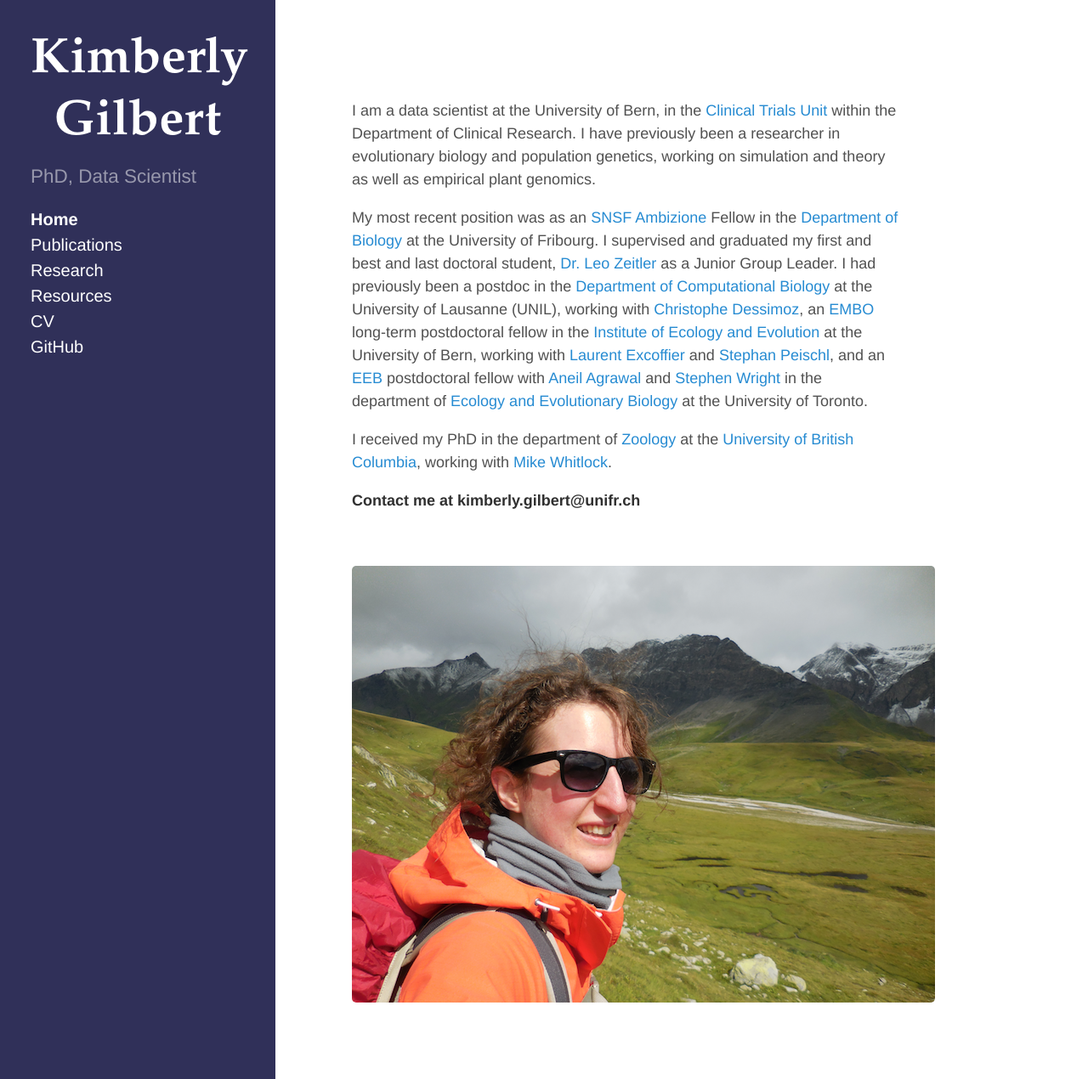
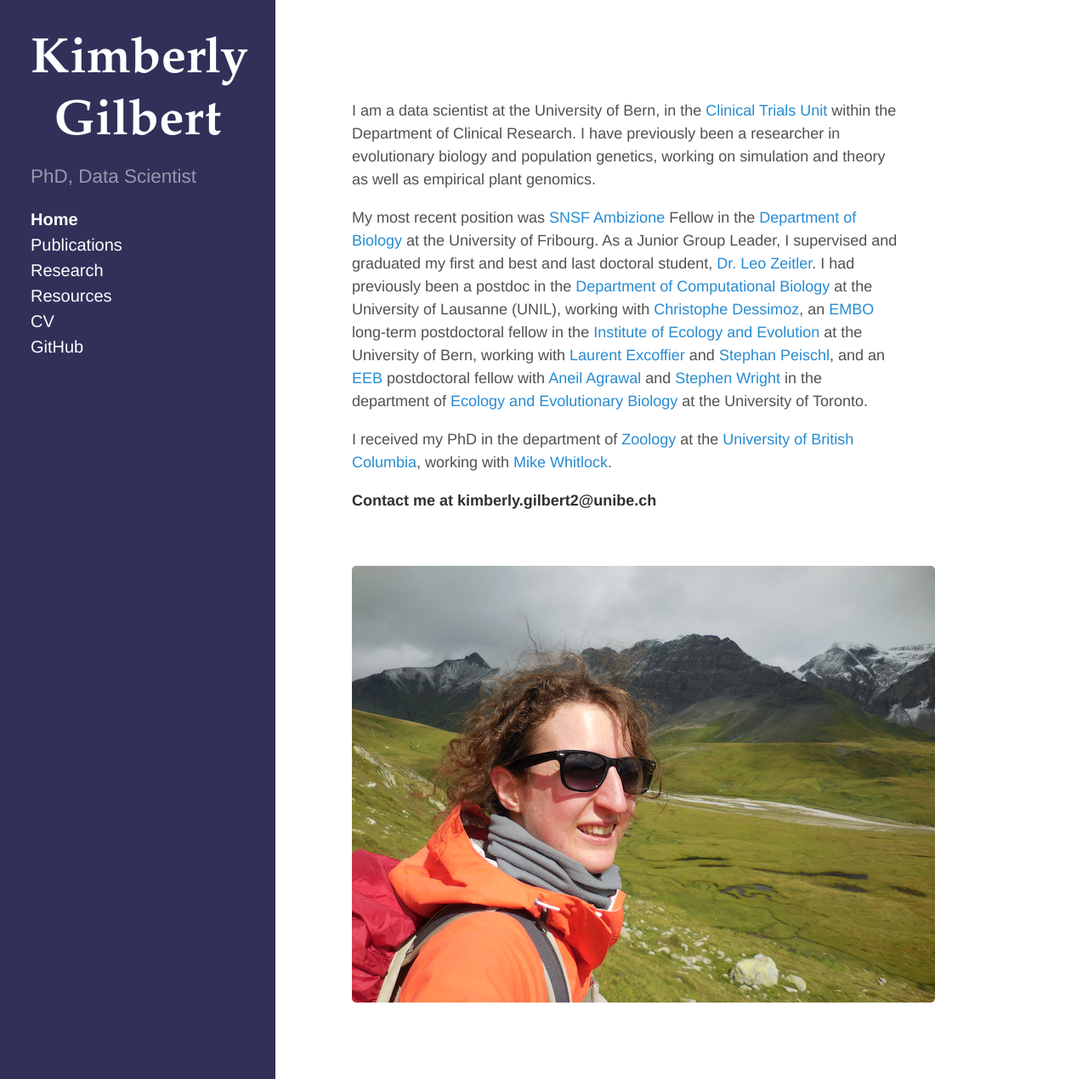
Before and after one commit to kjgilbert/kjgilbert.github.io, a Jekyll site: the page built from index.md, in a window 1280 px wide and 1270 px high. Shown: the whole window at 85% size. Built offline with Jekyll 4.4.1, drawn with Linux system fonts in a browser that asks for light colours; Markdown is read by kramdown in place of the engine named in the settings.

Commit message:
Update index.md
fix some grammar and email info

```diff
--- a/index.md
+++ b/index.md
@@ -10,9 +10,9 @@ title: Home
 
 I am a data scientist at the University of Bern, in the [Clinical Trials Unit](https://www.ispm.unibe.ch/research/research_support/ctu_bern/index_eng.html) within the Department of Clinical Research. I have previously been a researcher in evolutionary biology and population genetics, working on simulation and theory as well as empirical plant genomics.
 
-My most recent position was as an [SNSF Ambizione](http://www.snf.ch/en/funding/careers/ambizione/Pages/default.aspx)
+My most recent position was [SNSF Ambizione](http://www.snf.ch/en/funding/careers/ambizione/Pages/default.aspx)
 Fellow in the [Department of Biology](https://www.unifr.ch/bio/en/groups/gilbert/)
-at the University of Fribourg. I supervised and graduated my first and best and last doctoral student, [Dr. Leo Zeitler](https://scholar.google.de/citations?user=e-uwjOAAAAAJ&hl=de) as a Junior Group Leader. I had previously been a postdoc in the [Department of Computational Biology](https://www.unil.ch/dbc/en/home.html)
+at the University of Fribourg. As a Junior Group Leader, I supervised and graduated my first and best and last doctoral student, [Dr. Leo Zeitler](https://scholar.google.de/citations?user=e-uwjOAAAAAJ&hl=de). I had previously been a postdoc in the [Department of Computational Biology](https://www.unil.ch/dbc/en/home.html)
 at the University of Lausanne (UNIL), working with [Christophe Dessimoz](https://lab.dessimoz.org/),
 an [EMBO](http://www.embo.org/)
 long-term postdoctoral fellow in the [Institute of Ecology and Evolution](http://www.iee.unibe.ch/index_eng.html)
@@ -26,7 +26,7 @@ at the University of Toronto.
 
 I received my PhD in the department of [Zoology](http://www.zoology.ubc.ca/) at the [University of British Columbia](http://www.ubc.ca/), working with [Mike Whitlock](http://www.zoology.ubc.ca/person/whitlock).
 
-**Contact me at kimberly.gilbert@unifr.ch**
+**Contact me at kimberly.gilbert2@unibe.ch**
 <!--- &nbsp; &nbsp; &nbsp; &nbsp; &nbsp; &nbsp; &nbsp; &nbsp; &nbsp; &nbsp; &nbsp; **or kimberly.gilbert@unifr.ch**  --->
 
 &nbsp;
```
